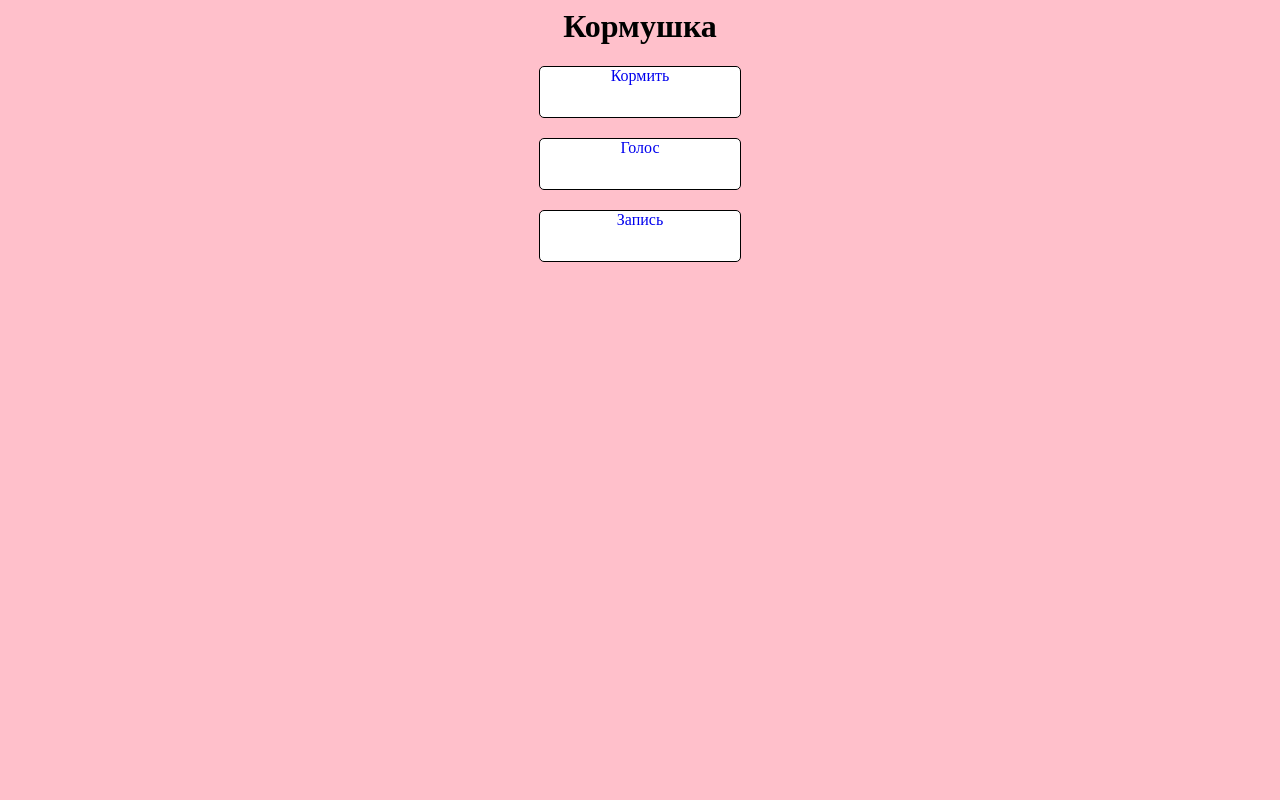
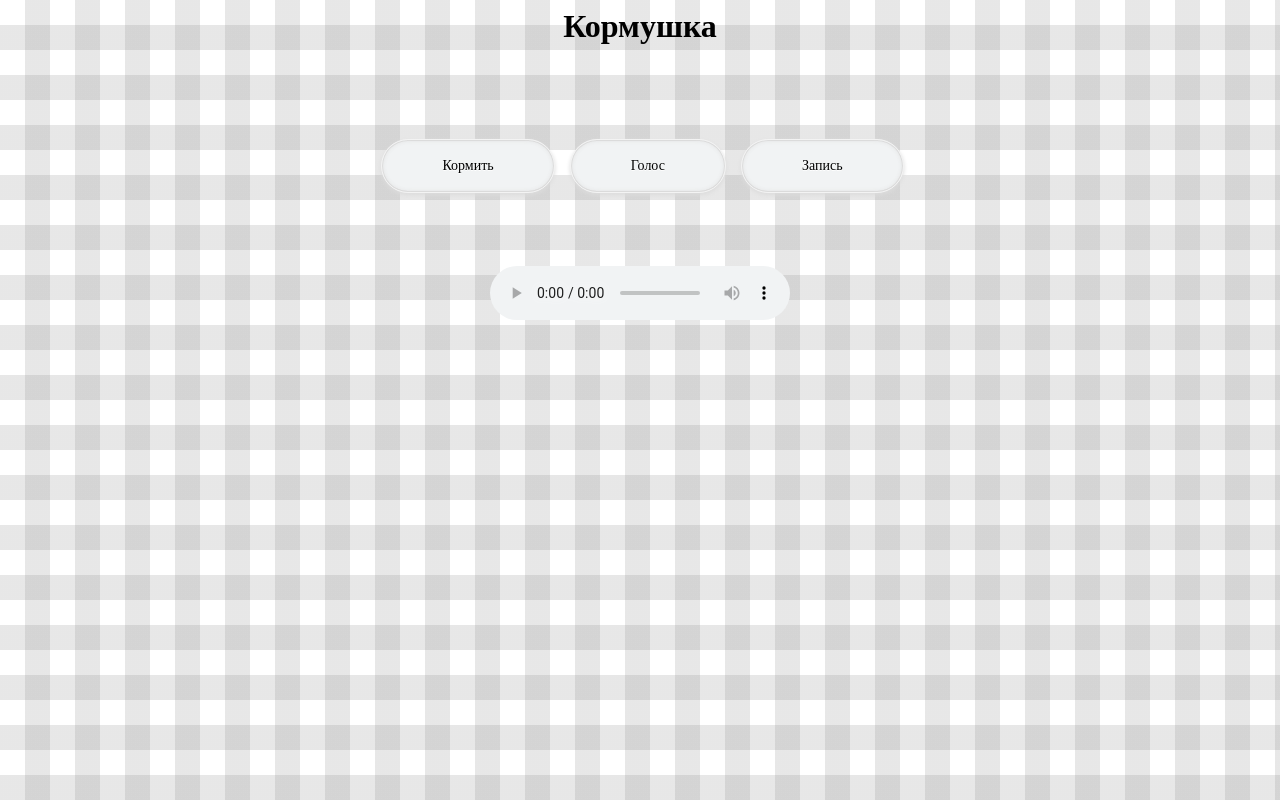
Before and after one commit to Honepa/smart_feeder, a Flask app: page / in a window 1280 px wide. Run offline with Flask 2, Linux system fonts and the light colour scheme.

Commit message:
record and new frontend

```diff
--- a/raspi_test/gpio_test.py
+++ b/raspi_test/gpio_test.py
@@ -2,9 +2,19 @@ from flask import Flask, render_template, redirect
 import gpiozero
 import vlc
 from time import sleep
+import pyaudio
+import wave
 
 app = Flask(__name__)
 
+FORMAT = pyaudio.paInt16
+CHANNELS = 1
+RATE = 44100
+CHUNK = 512
+RECORD_SECONDS = 10
+WAVE_OUTPUT_FILENAME = "/home/pi/smart_feeder/raspi_test/static/record.wav"
+device_index = 1
+audio = pyaudio.PyAudio()
 
 b1 = gpiozero.LED(27)
 b2 = gpiozero.LED(22)
@@ -48,5 +58,30 @@ def play():
     del player
     return redirect('/', code=302)
 
+@app.route('/record/')
+def record():
+    stream = audio.open(format=FORMAT, channels=CHANNELS,
+                rate=RATE, input=True,input_device_index = device_index,
+                frames_per_buffer=CHUNK)
+    print ("recording started")
+    Recordframes = []
+
+    for i in range(0, int(RATE / CHUNK * RECORD_SECONDS)):
+        data = stream.read(CHUNK)
+        Recordframes.append(data)
+    print ("recording stopped")
+
+    stream.stop_stream()
+    stream.close()
+    audio.terminate()
+
+    waveFile = wave.open(WAVE_OUTPUT_FILENAME, 'wb')
+    waveFile.setnchannels(CHANNELS)
+    waveFile.setsampwidth(audio.get_sample_size(FORMAT))
+    waveFile.setframerate(RATE)
+    waveFile.writeframes(b''.join(Recordframes))
+    waveFile.close()
+    return redirect('/', code=302)
+
 if __name__ == '__main__':
     app.run()
--- a/raspi_test/templates/index.html
+++ b/raspi_test/templates/index.html
@@ -2,40 +2,59 @@
 <head>
 <meta charset="utf-8">
 <title>Кормушкa</title>
+<link rel="shortcut icon" href="{{url_for('static', filename='favicon_bowl.ico')}}" type="image/ico">
 <style>
-    body{
-    background-color: pink;
+  body{
+    background: linear-gradient(transparent 50%, #7FFFD4 50%),
+                linear-gradient(90deg, #7FFFD4 50%, transparent 50%);
+    background-size: 50px 50px;
+    background-image: -webkit-linear-gradient(transparent 50%, rgba(136, 136, 136, .2) 50%, rgba(136, 136, 136, .2)),
+        -webkit-linear-gradient(0deg, transparent 50%, rgba(136, 136, 136, .2) 50%, rgba(136, 136, 136, .2));
+    background-image: -moz-linear-gradient(transparent 50%, rgba(136, 136, 136, .2) 50%, rgba(136, 136, 136, .2)),
+        -moz-linear-gradient(0deg, transparent 50%, rgba(136, 136, 136, .2) 50%, rgba(136, 136, 136, .2));
+    background-image: linear-gradient(transparent 50%, rgba(136, 136, 136, .2) 50%, rgba(136, 136, 136, .2)),
+        linear-gradient(90deg, transparent 50%, rgba(136, 136, 136, .2) 50%, rgba(136, 136, 136, .2));
    }
-   .button{
-    background-color: gray;
+   #choice{
+    width: 100%;
+    height: 200px;
+    display: flex;
+    align-items: center;
+    justify-content: center;
+  }
+
+  .button{
+    display: inline-block;
     text-decoration: none;
-    width: 200px;
-	height: 50px;
-	margin-left: 40px;
-	margin-right: 40px;
-	margin-bottom: 20px;
-	border-radius: 10px;
-	background-color: #fff;
-    border-width: 0;
-    border-radius: 5px;
-    border: 1px solid black;
-   }
-   .a_button{
-    text-decoration: none;
-   }
-   .main_div{
-     display: inline;
-   }
+    border:1px solid #F3F3F3;
+    color: #000;
+    border-radius: 50px 50px 50px 50px;
+     -webkit-border-radius: 50px 50px 50px 50px;
+     -moz-border-radius: 50px 50px 50px 50px;
+    font-family: Times New Roman;
+    width: auto;
+    height: auto;
+    font-size: 14px;
+    padding: 18px 60px;
+    text-shadow: 0 1px 0 #fff;
+    box-shadow: inset 0 5px 0 0 #dcdcdc,inset 0 -1px 0 0 #dcdcdc,inset 0 0 0 1px #dcdcdc,0 2px 4px 0 #dcdcdc;
+ -moz-box-shadow: inset 0 0 5px 0 #dcdcdc,inset 0 -1px 0 0 #dcdcdc,inset 0 0 0 1px #dcdcdc,0 2px 4px 0 #dcdcdc;
+ -webkit-box-shadow: inset 0 0 5px  0 #dcdcdc,inset 0 -1px 0 0 #dcdcdc,inset 0 0 0 1px #dcdcdc,0 2px 4px 0 #dcdcdc;
+ text-shadow: 0 1px 0 #fff;
+    background-color: #f1f3f4;
+    margin-left: 10px;
+    margin-right: 5px;
+}
+}
 </style>
 </head>
 <body>
 <center><h1>Кормушка</h1></center>
-<center>
-<div class="main_div">
-<div class="button"><a href="/run/" class="a_button">Кормить</a></div>
-<div class="button"><a href="/play/" class="a_button">Голос</a></div>
-<div class="button"><a href="/run/" class="a_button">Запись</a></div>
+<div id="choice">
+<a href="/run/" class="button">Кормить</a>
+<a href="/play/" class="button">Голос</a>
+<a href="/record/" class="button">Запись</a>
 </div>
-</center>
+<center><audio controls="controls" src="/static/record.wav"></audio></center>
 </body>
 </html>
```
Also changed, not shown: raspi_test/static/favicon_bowl.ico (added), 2 other files.
